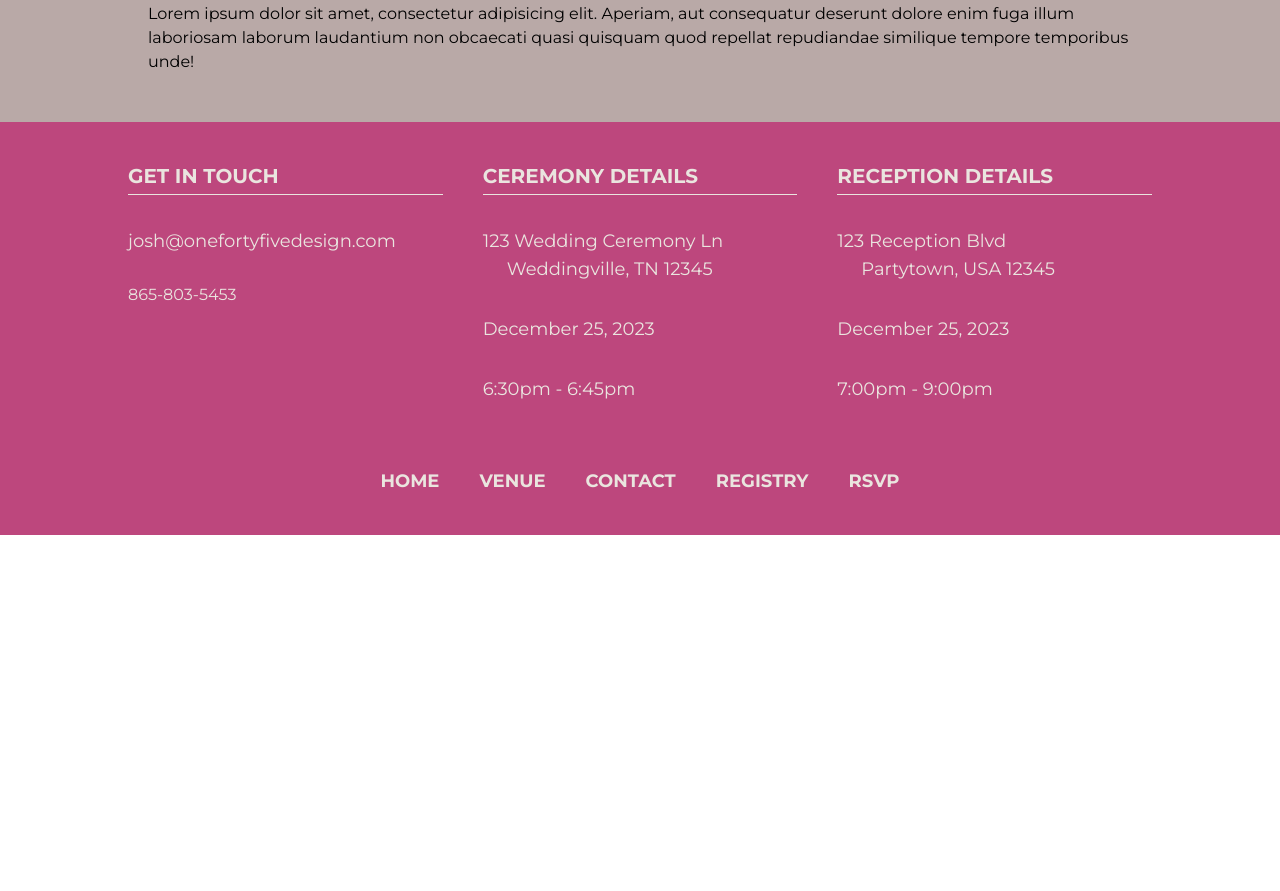
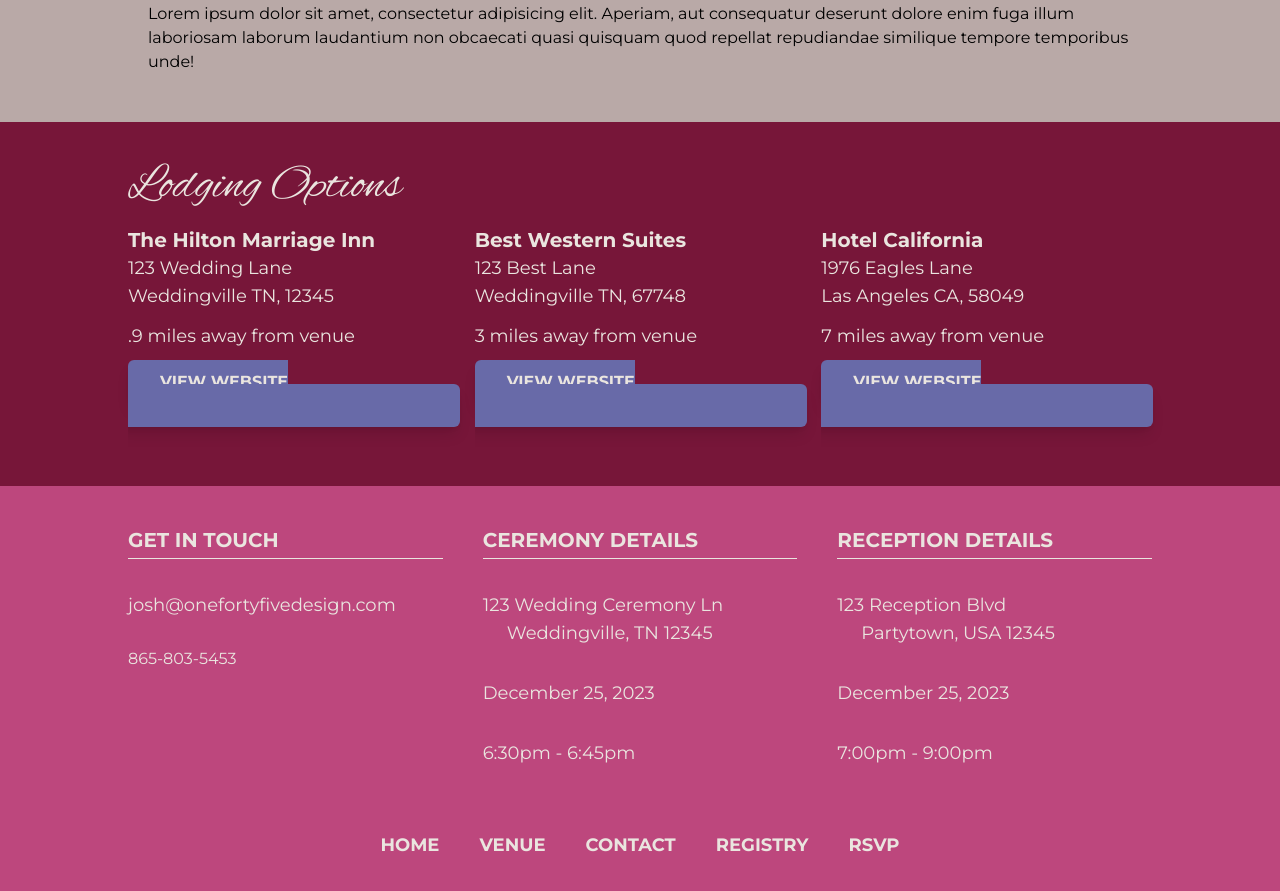
Before and after one commit to Myzwer/BDD-Veluthe, a Nuxt app: page /EventVenue in a window 1280 px wide. Shown: the part 980-1871 px from the top of the page. Before the commit the page ends 1515 px from the top, so only its background shows below. Built offline with nearby package versions, Linux system fonts and the light colour scheme.

Commit message:
:rocket: Added the hotels component to the page.

```diff
--- a/pages/EventVenue.vue
+++ b/pages/EventVenue.vue
@@ -65,12 +65,39 @@
                 </div>
             </div>
         </div>
+
+        <div class="bg-secondary">
+            <div class="text-center mx-auto max-w-2xl md:max-w-5xl">
+                <div class="grid grid-cols-12 gap-4 pt-10 pb-12 text-white">
+                    <div class="col-span-12 text-left">
+                        <h2 class="text-5xl">Lodging Options</h2>
+                    </div>
+
+                    <HotelLocations
+                        v-for="hotel in hotels"
+                        :key="hotel.name"
+                        :name="hotel.name"
+                        :address-line1="hotel.addressLine1"
+                        :address-line2="hotel.addressLine2"
+                        :distance="hotel.distance"
+                        :link="hotel.link"
+                    />
+                </div>
+            </div>
+        </div>
     </div>
 </template>
 
 <script>
+import HotelLocations from '~/components/HotelLocations'
+import { hotels } from '~/data/hotels.json'
+
 export default {
     name: 'EventVenue',
+    components: { HotelLocations },
+    data() {
+        return { hotels }
+    },
 }
 </script>
 
```
